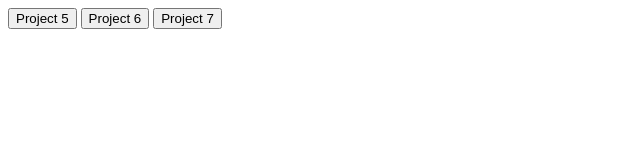
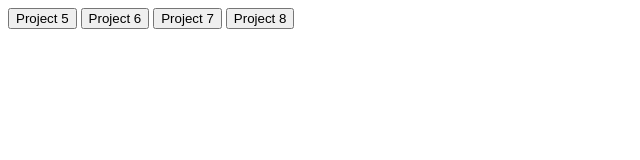
Before and after one commit to emmyapi/JavascriptGames, a plain HTML site: page index.html in a window 1280 px wide. Shown: the whole page, without its empty margins (0-640 px from the left). Drawn offline with Linux system fonts and the light colour scheme.

Commit message:
Add files via upload

```diff
--- a/index.html
+++ b/index.html
@@ -11,6 +11,7 @@
         <button id="Project5" onclick="window.location.href='Project5/index.html';">Project 5</button>
         <button id="Project6" onclick="window.location.href='Project6/index.html';">Project 6</button>
         <button id="Project7" onclick="window.location.href='Project7/index.html';">Project 7</button>
+        <button id="Project8" onclick="window.location.href='Project8/index.html';">Project 8</button>
     </div>
 </body>
 </html>
```
